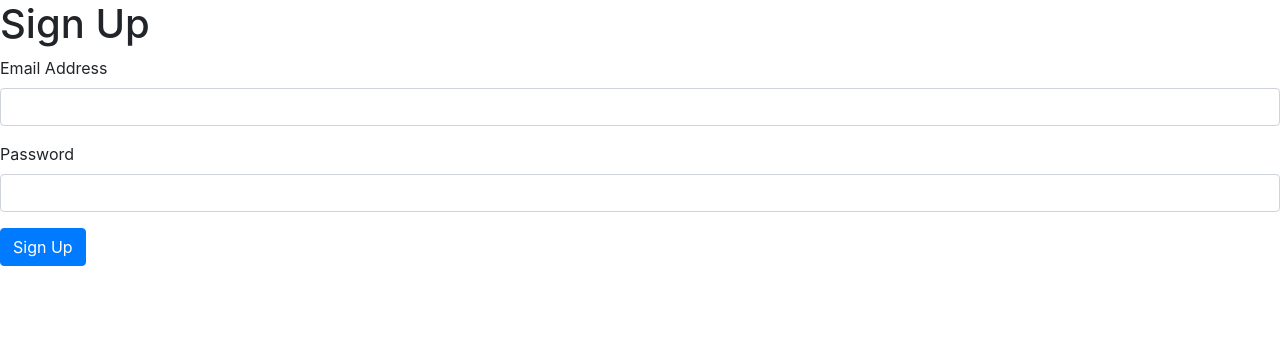
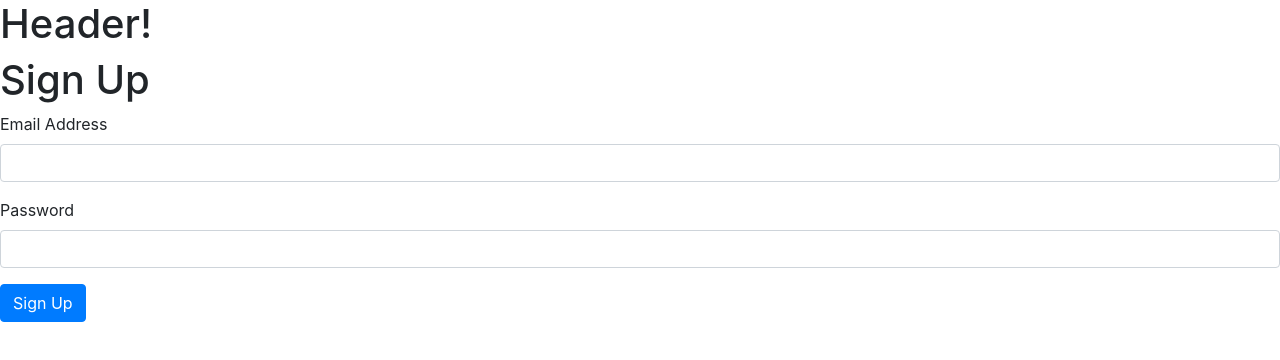
Before and after one commit to qasimhafeez/ticketing-app, a Next.js app in the folder client/: page /auth/signup in a window 1280 px wide. Shown: the top 360 px of the page. Built offline with nearby package versions, Linux system fonts and the light colour scheme.

Commit message:
creating reusable header

```diff
--- a/client/pages/_app.js
+++ b/client/pages/_app.js
@@ -1,5 +1,15 @@
 import "bootstrap/dist/css/bootstrap.css";
+import buildClient from "../api/build-client";
 
-export default ({ Component, pageProps }) => {
-  return <Component {...pageProps} />;
+const AppComponent = ({ Component, pageProps }) => {
+  return (
+    <div>
+      <h1>Header!</h1>
+      <Component {...pageProps} />
+    </div>
+  );
 };
+
+AppComponent.getInitialProps = () => {};
+
+export default AppComponent;
```
